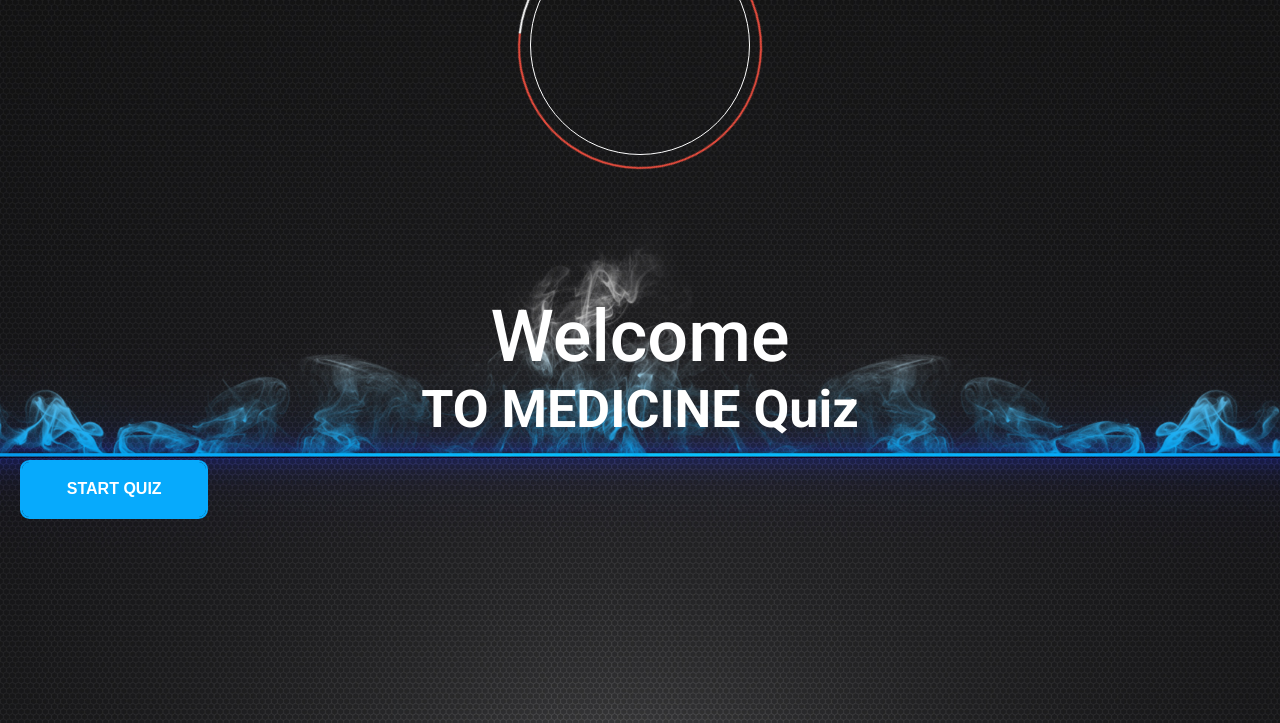
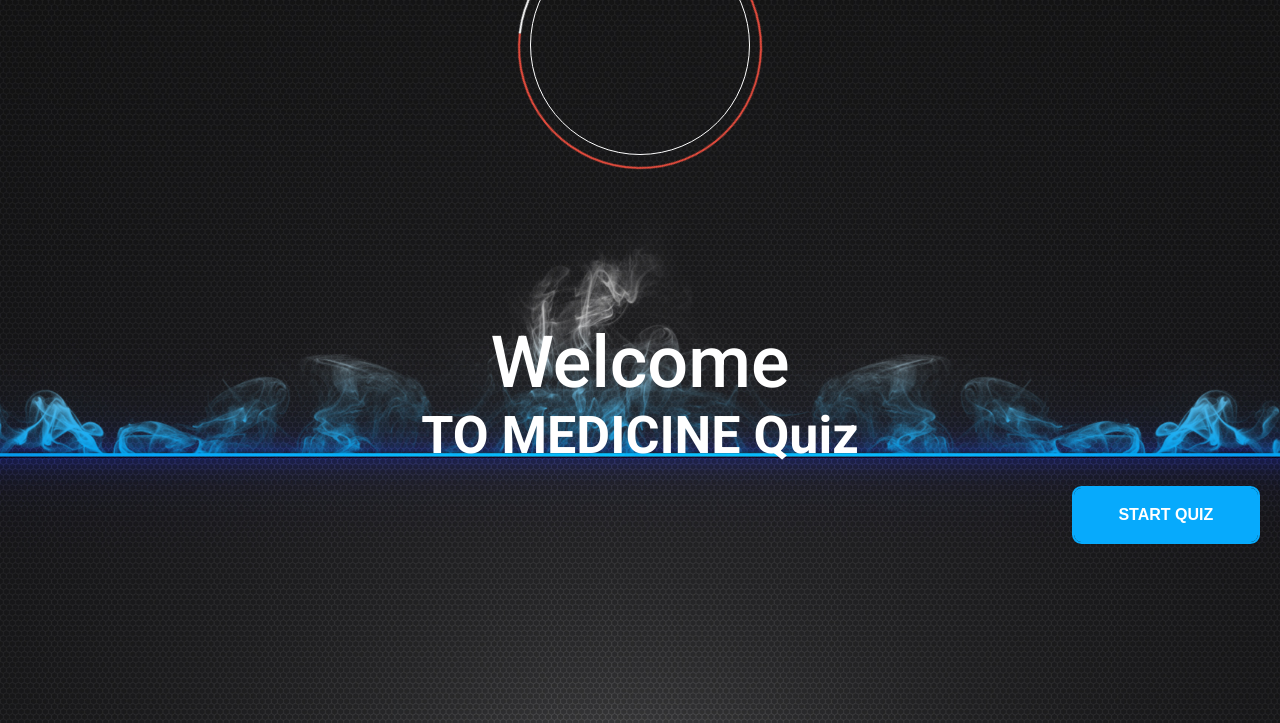
Before and after one commit to JohnyLica/Quiz, a plain HTML site: page Quiz_Main.html in a window 1280 px wide. Shown: the part 77-800 px from the top of the page. Drawn offline with Linux system fonts and the light colour scheme.

Commit message:
Refactoring

```diff
--- a/Quiz_Main.html
+++ b/Quiz_Main.html
@@ -2,7 +2,7 @@
 
 <head>
     <title>Medicine Quiz</title>
-    <link href="Style.css" rel="stylesheet">
+    <link href="main_Quiz.css" rel="stylesheet">
     <link href="button.css" rel="stylesheet">
     <link href='http://fonts.googleapis.com/css?family=Roboto:100,400,300,500,700' rel='stylesheet' type='text/css'>
     <script src="question.js"></script>
@@ -21,7 +21,7 @@
         <div align="center" class="txt_welcome">Welcome</div>
         <div align="center" class="txt_user">TO MEDICINE Quiz</div>
 
-        <div>
+        <div align="right">
             <button class="btn btn_start">Start Quiz</button>
         </div>
 
--- a/button.css
+++ b/button.css
@@ -24,6 +24,10 @@
     text-transform: uppercase;
     font-family: 'Montserrat', sans-serif;
     font-weight: 700;
+    -webkit-animation: animwelcome 2s 1 ease-in;
+    -moz-animation: animwelcome 2s 1 ease-in;
+    -ms-animation: animwelcome 2s 1 ease-in;
+    animation: animwelcome 2s 1 ease-in;
   }
   .btn:hover, .btn:focus {
     color: #fff;
--- a/Style.css
+++ b/main_Quiz.css
@@ -56,7 +56,7 @@ body{
     font-size: 72px;
     font-weight: 500;
     color: #ffffff;
-    padding-top: 29%;
+    padding-top: 31%;
     -webkit-animation: animwelcome 1.7s 1 ease-in;
     -moz-animation: animwelcome 1.7s 1 ease-in;
     -ms-animation: animwelcome 1.7s 1 ease-in;
```
